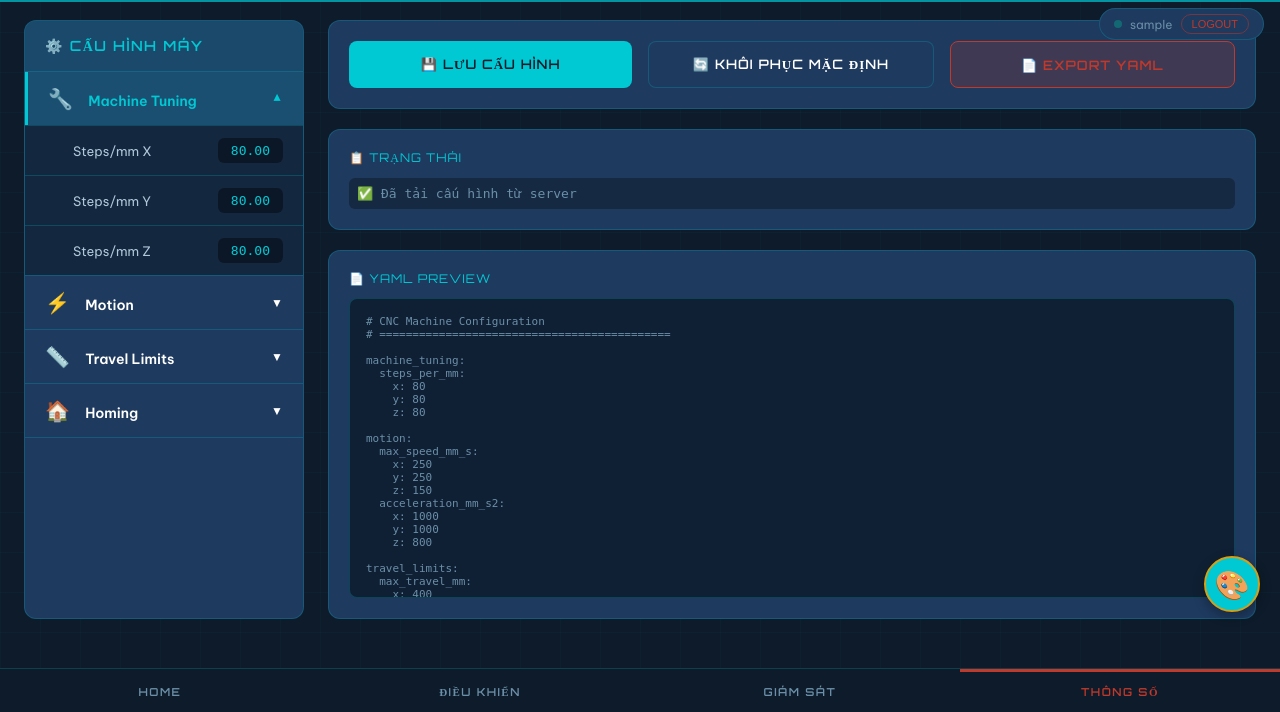
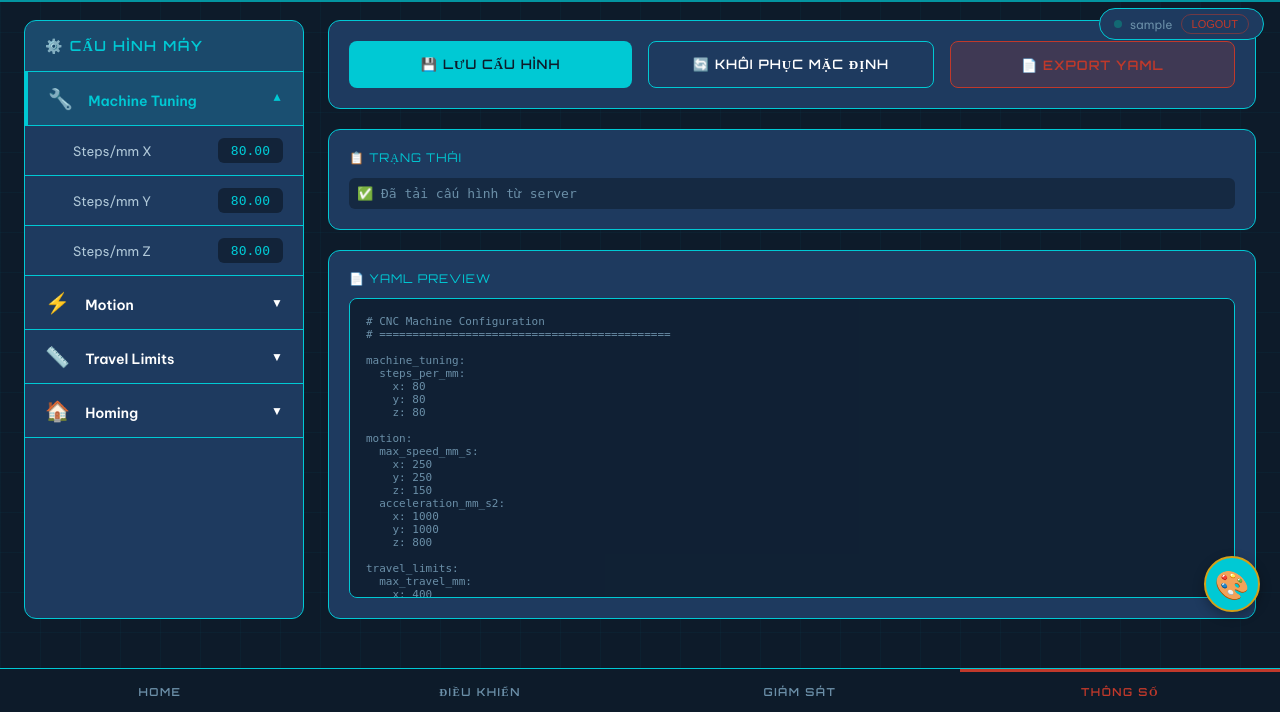
Before and after one commit to Shang-chi41/Global, a Flask app: page /settings in a window 1280 px wide. Shown: the part 88-800 px from the top of the page. Run offline with Flask 3, Linux system fonts and the light colour scheme; the visitor is signed in with stand-in values (Sample User, id 1); data that the repository does not hold is empty.

Commit message:
Update settings.html

```diff
--- a/templates/settings.html
+++ b/templates/settings.html
@@ -60,7 +60,6 @@
             background: var(--cyan);
             opacity: .7;
         }
-
         .logo-bk { display: flex; align-items: center; gap: 10px; }
         .logo-bk-text { font-size: 11px; font-weight: 600; color: var(--gold); line-height: 1.5; text-transform: uppercase; }
         .header-center { text-align: center; flex: 1; padding: 0 16px; }
@@ -98,7 +97,7 @@
         }
         .logout-btn:hover { background: var(--red); color: white; }
 
-        /* ===== MAIN LAYOUT ===== */
+        /* ===== MAIN ===== */
         .main {
             flex: 1;
             position: relative;
@@ -162,7 +161,7 @@
             max-height: 0;
             overflow: hidden;
             transition: max-height 0.4s ease-out;
-            background: rgba(13,27,42,.6);
+            background: var(--steel);
         }
         .submenu.active { max-height: 600px; }
         .submenu-item {
@@ -440,7 +439,7 @@
         <div class="main-title">TÍNH TOÁN, THIẾT KẾ HỆ THỐNG ĐIỀU KHIỂN<br>MÁY CNC ĐỂ BÀN TỰ CHỦ THÔNG MINH</div>
         <div class="sub-title">GVHD: LÊ GIANG NAM</div>
     </div>
-    <img src="/static/images/vimes_logo.png" alt="Vimes Lab" style="height: 55px; width: auto;" onerror="this.src='https://via.placeholder.com/55x55?text=V'">
+    <img src="/static/images/vimes_logo.png" alt="Vimes Lab" style="height:55px; width:auto;" onerror="this.src='https://via.placeholder.com/55x55?text=V'">
 </header>
 
 <div class="user-badge">
@@ -793,7 +792,7 @@ function applyThemeToPage(theme) {
     document.documentElement.style.setProperty('--navy', theme.headerBg);
     document.documentElement.style.setProperty('--steel', theme.sidebarBg);
     document.documentElement.style.setProperty('--cyan', theme.accentColor);
-    document.documentElement.style.setProperty('--border', `rgba(${parseInt(theme.borderColor.slice(1,3),16)},${parseInt(theme.borderColor.slice(3,5),16)},${parseInt(theme.borderColor.slice(5,7),16)},0.22)`);
+    document.documentElement.style.setProperty('--border', theme.borderColor);
     document.documentElement.style.setProperty('--white', theme.textColor);
 
     // Update previews
```
